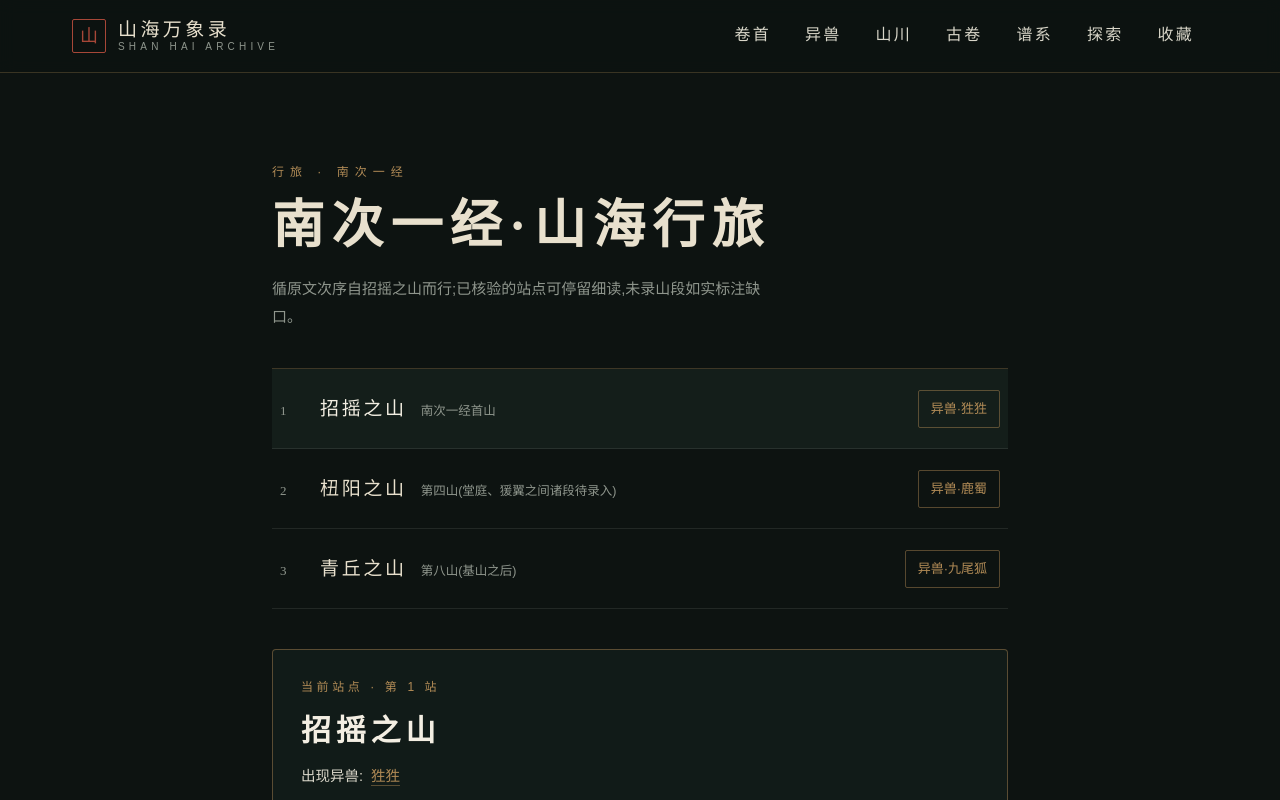
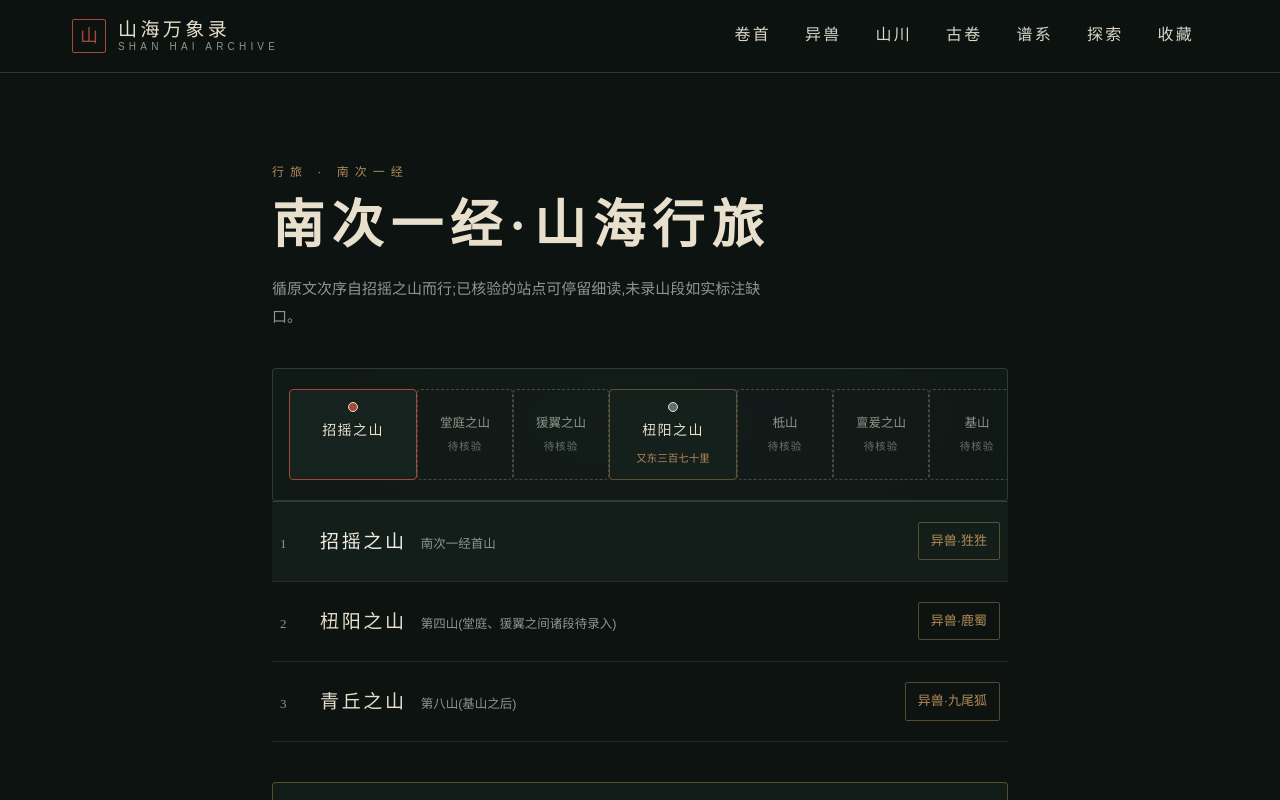
Before and after one commit to a1310055634-sudo/shanhai, a React (Vite) app: page /journeys/nanci-yi in a window 1280 px wide. Shown: the top 800 px of the page. Built offline with nearby package versions, Linux system fonts and the light colour scheme.

Commit message:
V11 路线长卷:已核验站实卡+缺口虚位按序排列+方向里距随卡;NANCI_YI_PENDING 数据

```diff
--- a/src/data/journey.ts
+++ b/src/data/journey.ts
@@ -132,3 +132,19 @@ export function validateJourneyRoute(route: JourneyRoute): JourneyIssue[] {
 
   return issues
 }
+
+/** 南次一经已知山序中的未核验山段(名称见于既有盘点记录,山句待逐字核验)。 */
+export interface PendingMountain {
+  name: string
+  order: number
+  note?: string
+}
+
+export const NANCI_YI_PENDING: PendingMountain[] = [
+  { name: '堂庭之山', order: 2 },
+  { name: '猨翼之山', order: 3, note: '用字异文已录(猨)' },
+  { name: '柢山', order: 5, note: '或作「祗山」,用字待核验' },
+  { name: '亶爰之山', order: 6 },
+  { name: '基山', order: 7 },
+  { name: '箕尾之山', order: 9 },
+]
--- a/src/pages/JourneyPage.module.css
+++ b/src/pages/JourneyPage.module.css
@@ -217,3 +217,115 @@
     gap: 8px 12px;
   }
 }
+
+/* 路线长卷(J11):横向可滚动的站点总览条 */
+.scrollWrap {
+  margin-top: 28px;
+  border: 1px solid rgba(88, 115, 103, 0.4);
+  border-radius: var(--radius-card);
+  background:
+    radial-gradient(1000px 400px at 50% 40%, rgba(23, 35, 31, 0.6), rgba(13, 19, 17, 0.9));
+  overflow: hidden;
+}
+
+.scroll {
+  display: flex;
+  align-items: stretch;
+  gap: 0;
+  overflow-x: auto;
+  padding: 20px 16px;
+}
+
+.scrollSlot {
+  flex: none;
+  width: 128px;
+  display: flex;
+  flex-direction: column;
+  align-items: center;
+  gap: 6px;
+  padding: 12px 8px;
+  border: 1px solid rgba(177, 139, 86, 0.45);
+  border-radius: var(--radius-card);
+  background: rgba(23, 35, 31, 0.7);
+  text-decoration: none;
+  transition:
+    border-color var(--duration-hover) var(--ease-soft),
+    transform var(--duration-hover) var(--ease-soft);
+}
+
+.scrollSlot:hover {
+  border-color: var(--old-gold);
+  transform: translateY(-2px);
+}
+
+.scrollSlotOn {
+  border-color: var(--cinnabar);
+  background: rgba(23, 35, 31, 0.95);
+}
+
+.scrollDot {
+  width: 10px;
+  height: 10px;
+  border-radius: 50%;
+  background: var(--verdigris);
+  border: 1px solid var(--paper);
+}
+
+.scrollSlotOn .scrollDot {
+  background: var(--cinnabar);
+}
+
+.scrollName {
+  font-family: var(--font-serif);
+  font-size: 14px;
+  letter-spacing: 0.1em;
+  color: var(--paper);
+  text-align: center;
+}
+
+.scrollApproach {
+  font-size: 10.5px;
+  color: var(--old-gold);
+  text-align: center;
+  line-height: 1.6;
+}
+
+.scrollGap {
+  flex: none;
+  width: 96px;
+  display: flex;
+  flex-direction: column;
+  align-items: center;
+  justify-content: center;
+  gap: 4px;
+  padding: 12px 6px;
+  border: 1px dashed rgba(143, 150, 141, 0.4);
+  border-radius: var(--radius-card);
+  text-align: center;
+}
+
+.scrollGapName {
+  font-size: 12.5px;
+  color: var(--text-muted);
+  line-height: 1.6;
+}
+
+.scrollGapNote {
+  font-size: 10.5px;
+  color: rgba(143, 150, 141, 0.7);
+  letter-spacing: 0.1em;
+}
+
+@media (max-width: 640px) {
+  .scroll {
+    padding: 14px 10px;
+  }
+
+  .scrollSlot {
+    width: 108px;
+  }
+
+  .scrollGap {
+    width: 80px;
+  }
+}
--- a/src/pages/JourneyPage.tsx
+++ b/src/pages/JourneyPage.tsx
@@ -1,5 +1,5 @@
 import { Link } from 'react-router-dom'
-import { NANCI_YI_ROUTE, type JourneyStation } from '../data/journey'
+import { NANCI_YI_ROUTE, NANCI_YI_PENDING, type JourneyStation } from '../data/journey'
 import { LOCATIONS } from '../data/locations'
 import { ENTITIES } from '../data/entities'
 import styles from './JourneyPage.module.css'
@@ -30,6 +30,47 @@ function stationView(station: JourneyStation): StationView | null {
  * 当前站同步到 URL(?station=);刷新/分享/返回均保持;非法参数安全回起点并提示。
  * 站点数据全部来自已逐字核验的 NANCI_YI_ROUTE,缺口如实显示。
  */
+interface ScrollSlot {
+  kind: 'station' | 'gap'
+  locId?: string
+  name: string
+  approach?: string
+}
+
+/** 长卷槽位:已核验站与未核验山段按原文次序合并排列。 */
+function buildScrollSlots(): Array<ScrollSlot> {
+  const slots: Array<ScrollSlot> = []
+  const pending = [...NANCI_YI_PENDING]
+
+  NANCI_YI_ROUTE.stations.forEach((station) => {
+    const loc = LOCATIONS.find((l) => l.id === station.locationId)
+    if (!loc) return
+    // 插入本站之前的未核验山段
+    while (
+      pending.length > 0 &&
+      loc.sourceOrder !== undefined &&
+      pending[0].order < loc.sourceOrder
+    ) {
+      const p = pending.shift()!
+      slots.push({ kind: 'gap', name: p.name })
+    }
+    slots.push({
+      kind: 'station',
+      locId: loc.id,
+      name: loc.canonicalName,
+      approach: loc.sourceDirection
+        ? `${loc.sourceDirection ?? ''}${loc.sourceDistance ?? ''}`.trim() || undefined
+        : undefined,
+    })
+  })
+  // 末段之前剩余的未核验山
+  while (pending.length > 0) {
+    const p = pending.shift()!
+    slots.push({ kind: 'gap', name: p.name })
+  }
+  return slots
+}
+
 export default function JourneyPage() {
   const stations = NANCI_YI_ROUTE.stations.map(stationView).filter(
     (s): s is StationView => s !== null,
@@ -53,6 +94,36 @@ export default function JourneyPage() {
           循原文次序自招摇之山而行;已核验的站点可停留细读,未录山段如实标注缺口。
         </p>
       </header>
+
+      {/* 路线长卷(J11):按原文次序的站点总览条 */}
+      <section className={styles.scrollWrap} aria-label="路线长卷">
+        <div className={styles.scroll}>
+          {buildScrollSlots().map((slot, i) =>
+            slot.kind === 'station' ? (
+              <Link
+                key={`s${i}`}
+                to={`/journeys/nanci-yi?station=${slot.locId}`}
+                className={
+                  currentId === slot.locId
+                    ? `${styles.scrollSlot} ${styles.scrollSlotOn}`
+                    : styles.scrollSlot
+                }
+              >
+                <span className={styles.scrollDot} aria-hidden="true" />
+                <span className={styles.scrollName}>{slot.name}</span>
+                {slot.approach && (
+                  <span className={styles.scrollApproach}>{slot.approach}</span>
+                )}
+              </Link>
+            ) : (
+              <div key={`p${i}`} className={styles.scrollGap}>
+                <span className={styles.scrollGapName}>{slot.name}</span>
+                <span className={styles.scrollGapNote}>待核验</span>
+              </div>
+            ),
+          )}
+        </div>
+      </section>
 
       {invalidRequested && requested && (
         <p className={styles.invalid} role="status">
```
Also changed, not shown: 2 other files (tests, documents, lock files or other folders).
